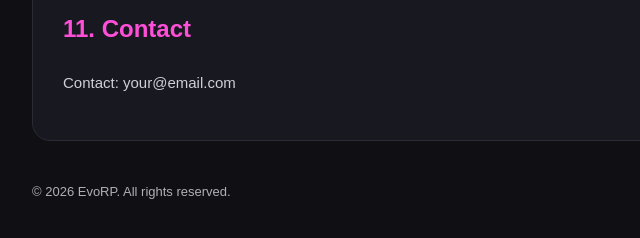
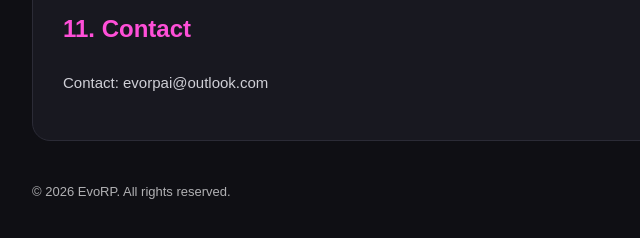
Before and after one commit to Theo2909P/EvoRP, a plain HTML site: page termsOfService.html in a window 1280 px wide. Shown: the part 1858-2096 px from the top of the page, 183-823 px from the left. Drawn offline with Linux system fonts and the light colour scheme.

Commit message:
Update contact email in terms of service

```diff
--- a/termsOfService.html
+++ b/termsOfService.html
@@ -149,7 +149,7 @@
 
       <h2>11. Contact</h2>
       <p>
-        Contact: your@email.com
+        Contact: evorpai@outlook.com
       </p>
 
     </div>
```
